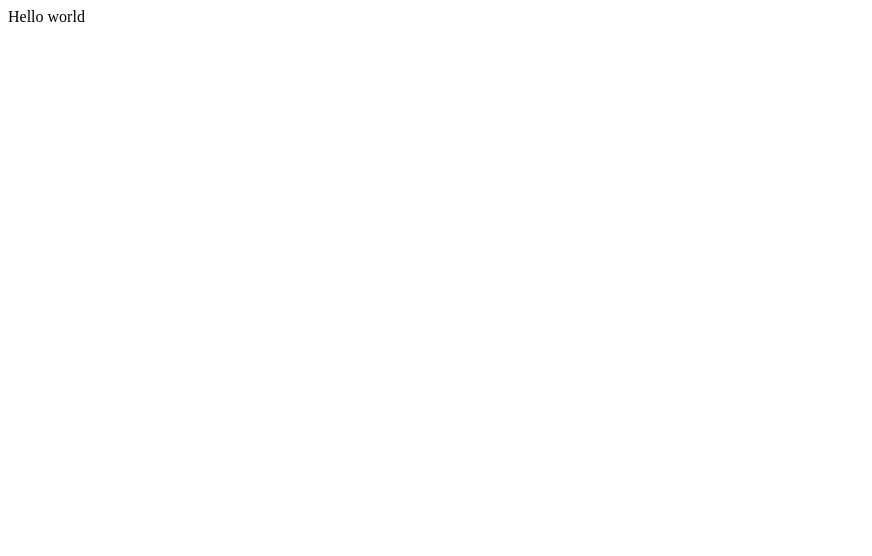
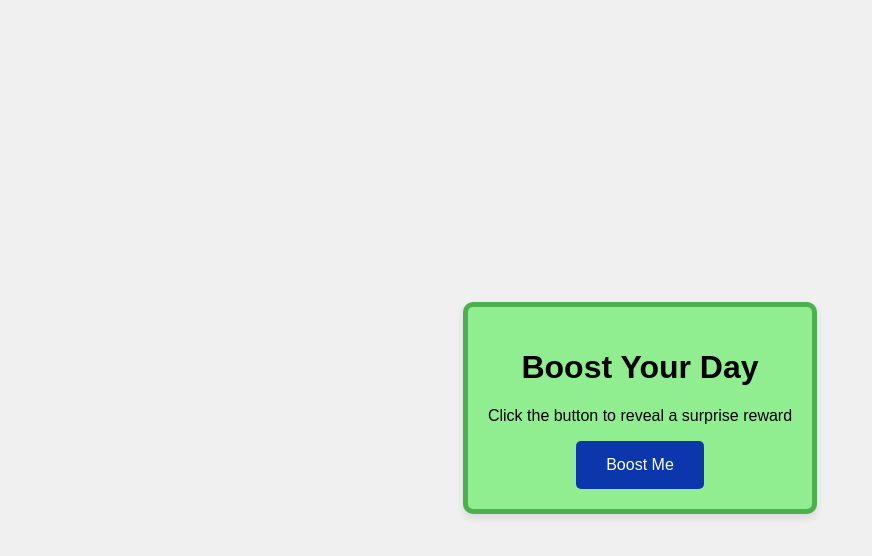
Before and after one commit to hanyuncui/LL-4-Instructor-Demo, a plain HTML site: page index.html in a window 1280 px wide. Shown: the whole page, without its empty margins (0-872 px from the left). Drawn offline with Linux system fonts and the light colour scheme.

Commit message:
button model

```diff
--- a/index.html
+++ b/index.html
@@ -9,7 +9,11 @@
 </head>
 
 <body>
-  Hello world
+  <div class="boost-box">
+    <h1>Boost Your Day</h1>
+    <p>Click the button to reveal a surprise reward</p>
+    <button class="boost-button">Boost Me  </button>
+  </div>
   <script src="script.js"></script>
 </body>
 
--- a/style.css
+++ b/style.css
@@ -1,4 +1,29 @@
-html {
-  height: 100%;
-  width: 100%;
+
+body{
+  font-family: Arial, sans-serif;
+  background-color: #f0f0f0;
+  display: flex;
+  justify-content: center;
+  align-items: center;
+  height: 100vh;
 }
+.boost-box {
+  background-color: lightgreen;
+  padding: 20px;
+  border: 5px solid #4CAF50;
+  border-radius: 10px;
+  box-shadow: 0 4px 8px rgba(0, 0, 0, 0.1);
+  text-align: center;
+}
+.boost-button {
+  background-color: rgb(11, 54, 172);
+  color: white;
+  padding: 15px 30px;
+  border: none;
+  border-radius: 5px;
+  cursor: pointer;
+  font-size: 16px;
+}
+.boost-button:hover {
+  background-color: lightblue;
+}
```
